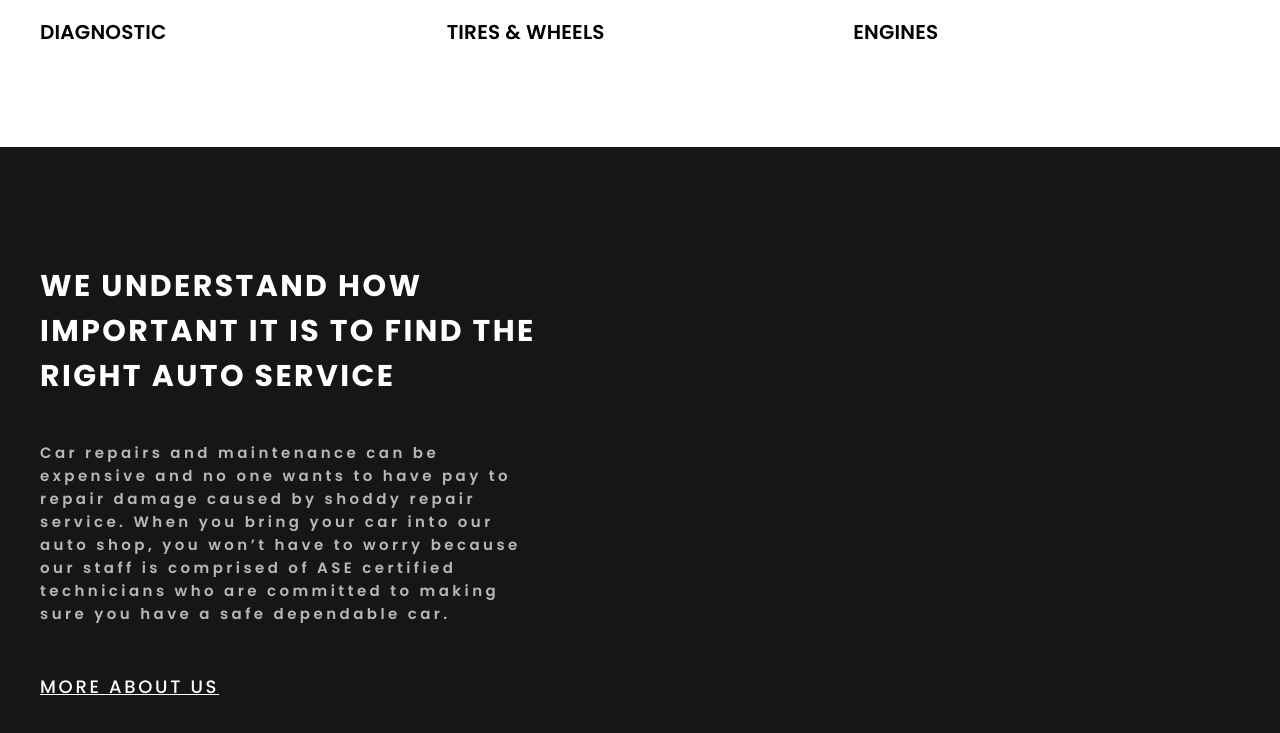
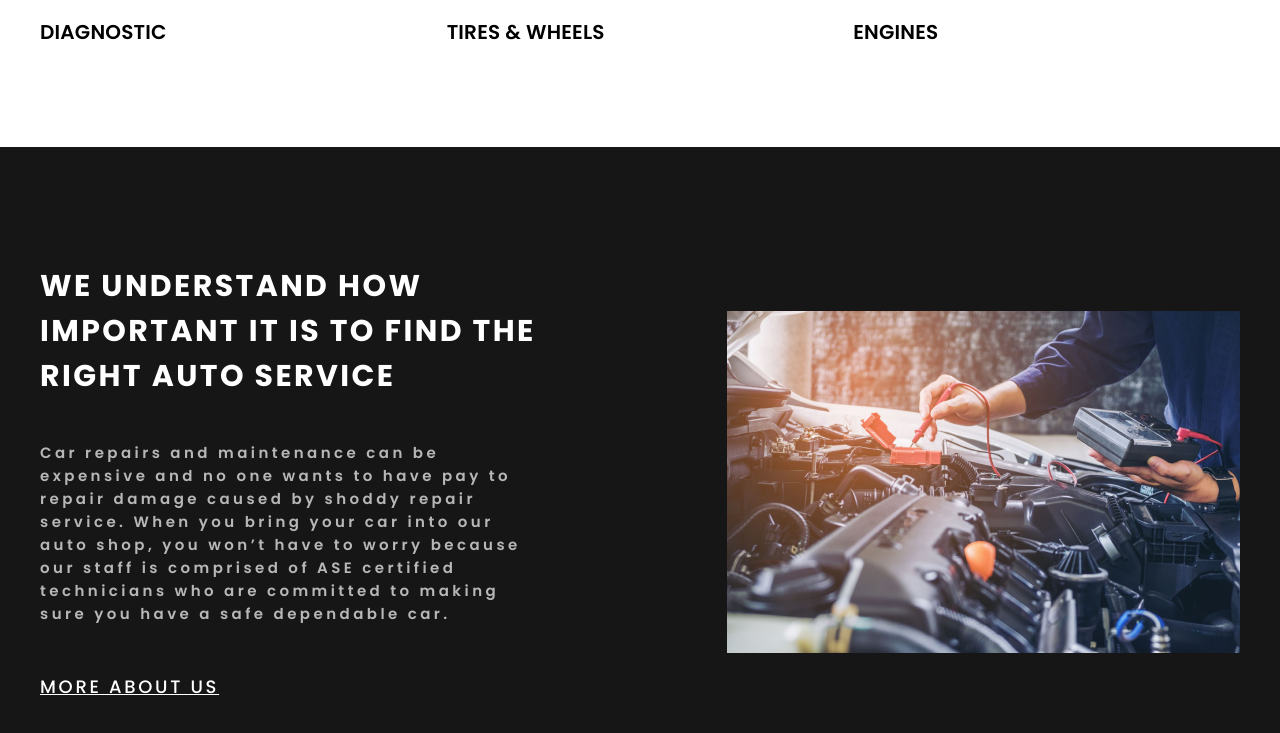
Before and after one commit to AslanZ-5/car-repair-site, a plain HTML site: page index.html in a window 1280 px wide. Shown: the part 1622-2355 px from the top of the page. Drawn offline with Linux system fonts and the light colour scheme.

Commit message:
end of about section

```diff
--- a/index.html
+++ b/index.html
@@ -154,6 +154,7 @@
                     </p>
                     <a href="#" class="about__link">more about us</a>
                 </div>
+                <img src="img/about.jpg" alt="About us" class="about__img">
             </div>
         </div>
     </section>
--- a/style.css
+++ b/style.css
@@ -292,6 +292,8 @@ transform: translateY(-50%);
 }
 .about__wrapper{
     display: flex;
+    align-items: center;
+    justify-content: space-between;
 }
 .about__block{
     max-width: 505px;
@@ -316,3 +318,6 @@ color:#fff
 .about__link:hover{
     text-decoration:none;
 }
+.about__img{
+    width: 513px;
+}
```
Also changed, not shown: img/about.jpg (added).
